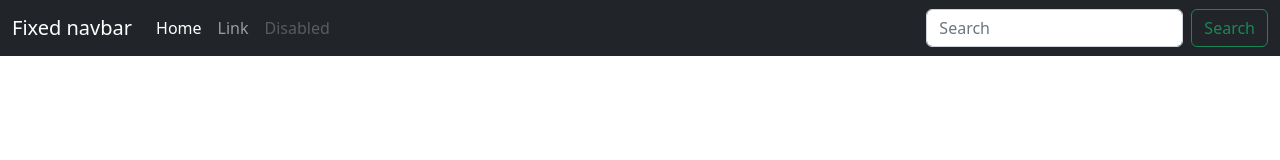
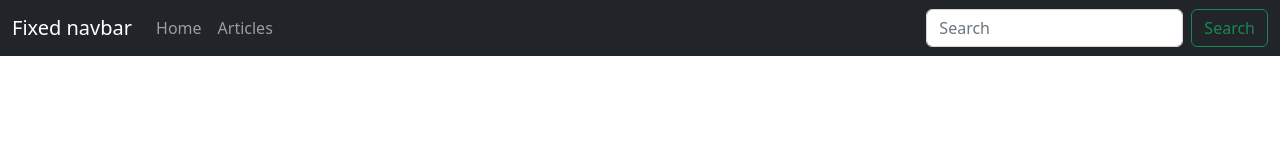
Before and after one commit to JulienBailly08/Nest-Angular-front, an Angular app: page / in a window 1280 px wide. Shown: the top 160 px of the page. Built offline with nearby package versions, Linux system fonts and the light colour scheme.

Commit message:
creation module articles et lazy loading

```diff
--- a/src/app/app-routing.module.ts
+++ b/src/app/app-routing.module.ts
@@ -1,7 +1,10 @@
 import { NgModule } from '@angular/core';
 import { RouterModule, Routes } from '@angular/router';
 
-const routes: Routes = [];
+// Mise en place du lazy loading pour le module
+const routes: Routes = [
+  { path: 'articles', loadChildren: () => import('./articles/articles.module').then(m => m.ArticlesModule) }
+];
 
 @NgModule({
   imports: [RouterModule.forRoot(routes)],
--- a/src/app/app.component.html
+++ b/src/app/app.component.html
@@ -9,13 +9,10 @@
       <div class="collapse navbar-collapse" id="navbarCollapse">
         <ul class="navbar-nav me-auto mb-2 mb-md-0">
           <li class="nav-item">
-            <a class="nav-link active" aria-current="page" href="#">Home</a>
+            <a routerLink="" class="nav-link" aria-current="page" href="#">Home</a>
           </li>
           <li class="nav-item">
-            <a class="nav-link" href="#">Link</a>
-          </li>
-          <li class="nav-item">
-            <a class="nav-link disabled">Disabled</a>
+            <a [routerLink]="['articles']" class="nav-link" aria-current="page" href="#">Articles</a>
           </li>
         </ul>
         <form class="d-flex" role="search">
--- a/src/app/app.component.ts
+++ b/src/app/app.component.ts
@@ -5,6 +5,4 @@ import { Component } from '@angular/core';
   templateUrl: './app.component.html',
   styleUrls: ['./app.component.css']
 })
-export class AppComponent {
-  title = 'cms-angular';
-}
+export class AppComponent {}
--- /dev/null
+++ b/src/app/articles/articles/articles.component.html
@@ -0,0 +1,5 @@
+<div *ngIf="articles$">
+    <ul>
+        <li *ngFor="let article of articles$ |async">{{article.title}}</li>
+    </ul>
+</div>
--- /dev/null
+++ b/src/app/articles/articles/articles.component.ts
@@ -0,0 +1,19 @@
+import { HttpClient } from '@angular/common/http';
+import { Component, OnInit } from '@angular/core';
+import { Observable } from 'rxjs';
+
+@Component({
+  selector: 'app-articles',
+  templateUrl: './articles.component.html',
+  styleUrls: ['./articles.component.css']
+})
+export class ArticlesComponent implements OnInit {
+  articles$: Observable<any[]> | undefined ;
+
+  constructor(private httpClient:HttpClient) { }
+
+  ngOnInit(): void {
+    this.articles$ = this.httpClient.get<any[]>('http://localhost:3000/articles');
+  }
+
+}
```
Also changed, not shown: src/app/articles/articles-routing.module.ts (added, +13 -0 lines), src/app/articles/articles.module.ts (added, +19 -0 lines), src/app/articles/articles/articles.component.css (added), 1 other file (tests, documents, lock files or other folders).
